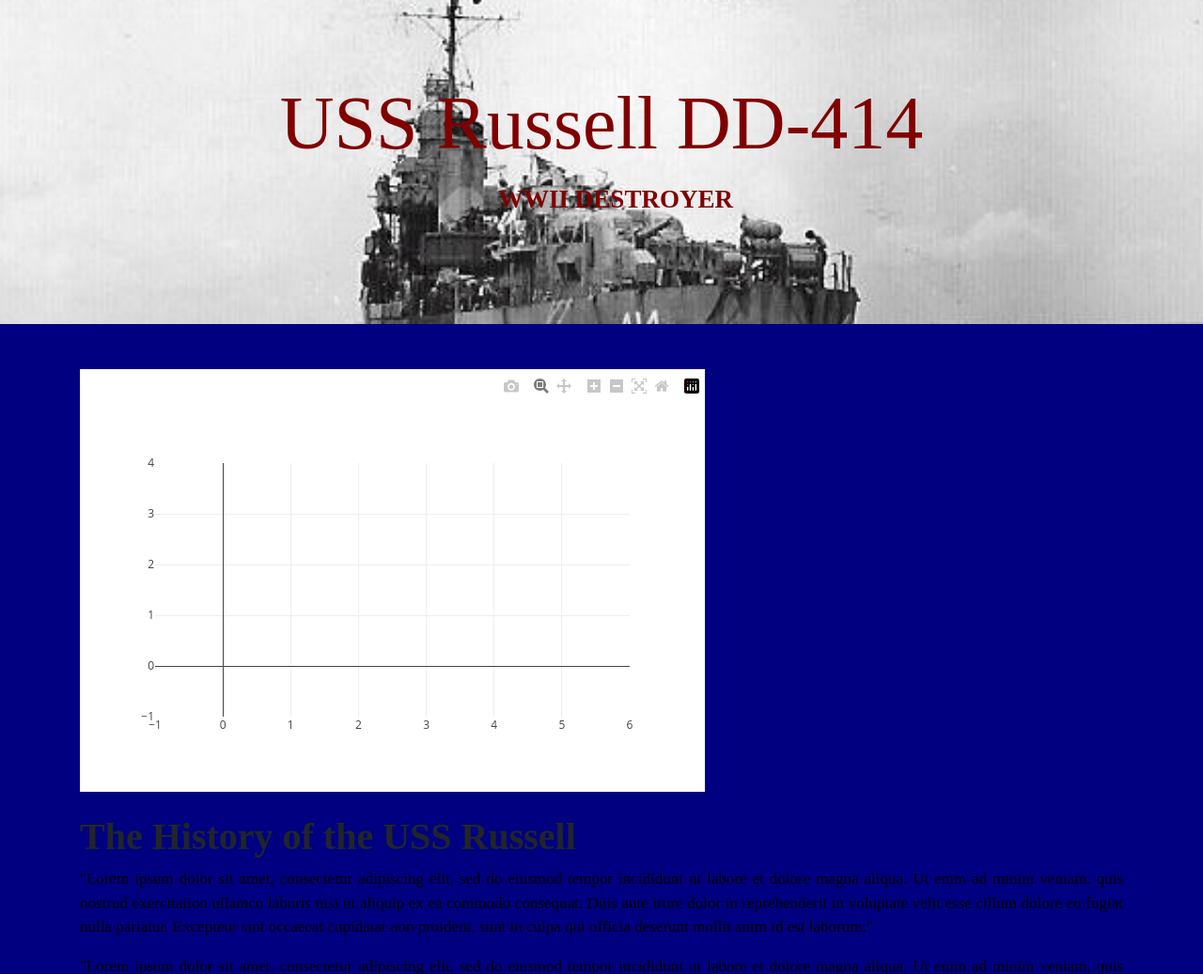
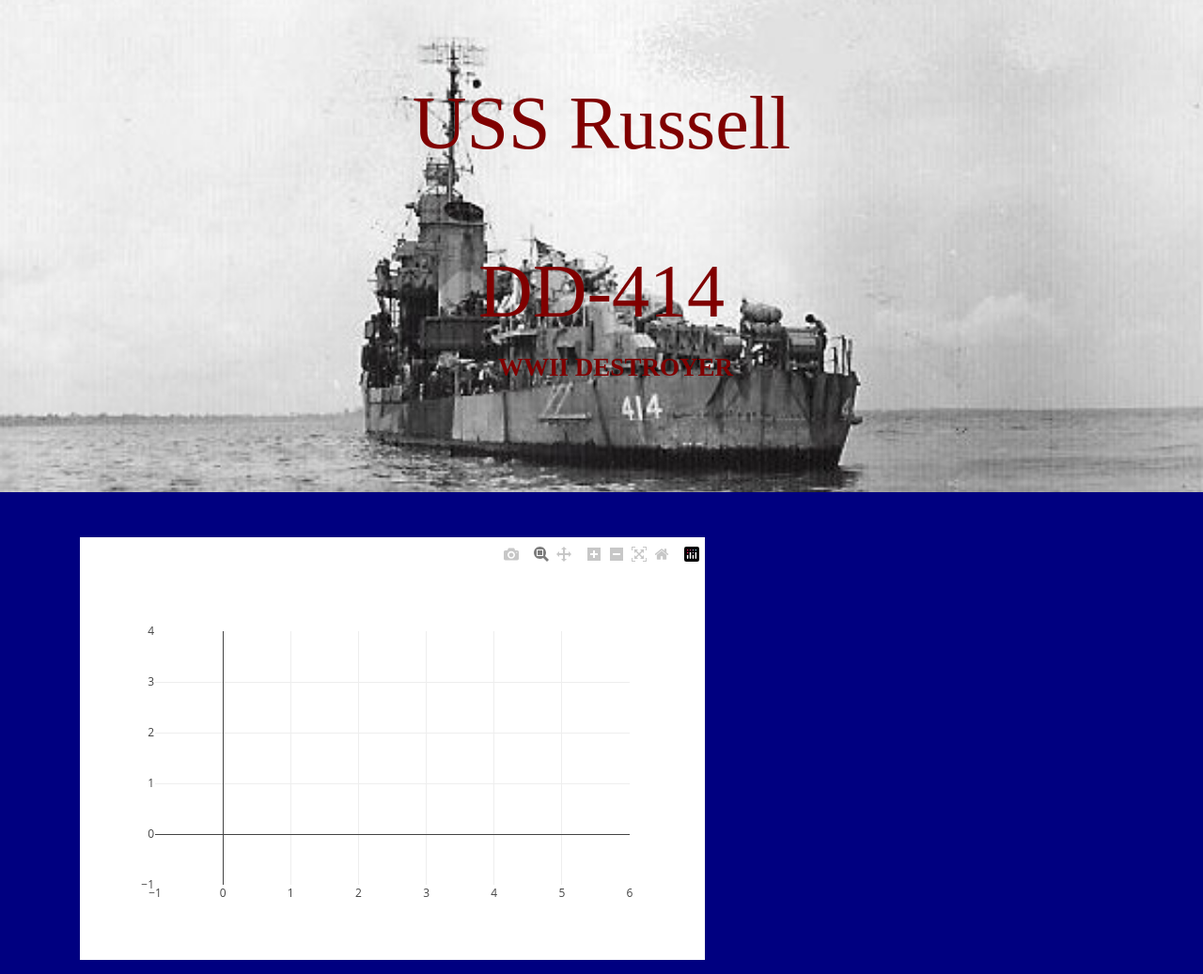
Before and after one commit to DMVance/USS-Russell-DD-414-WWII-App, a Flask app: template templates/index.html in a window 1280 px wide. Shown: the top 1037 px of the page at 94% size. Run offline with Flask 2, Linux system fonts and the light colour scheme; the template is opened without the code that fills it, so the values that code supplies are empty; parts of the project's set-up code (start-up, migrations or seed data) failed here and were passed over; some libraries are stand-ins or nearby versions; some web fonts are replaced.

Commit message:
edit text

```diff
--- a/templates/parent.html
+++ b/templates/parent.html
@@ -14,14 +14,14 @@
         <script src="//cdn.jsdelivr.net/jquery.scrollto/2.1.0/jquery.scrollTo.min.js"></script>
         <link rel="stylesheet" href="https://maxcdn.bootstrapcdn.com/bootstrap/4.3.1/css/bootstrap.min.css">
         <link rel="stylesheet" type="text/css" href="{{ url_for('static', filename='stylesheets/uss-russell-dd414.css') }}">
-        <title>USS Russell DD-414</title>
+        <title>DD-414</title>
 
     </head>
     <body>
 
         <div class="header">
-            <h1 class="main-title">USS Russell DD-414</h1>
-
+            <h1 class="main-title">USS Russell</h1>
+            <h1 class="main-title">DD-414</h1>
             <nav class ="navigation">
                 <ul>
                     <li class="nav-list"><a href="{{ url_for('index') }}">WWII Destroyer</a></li>
```
